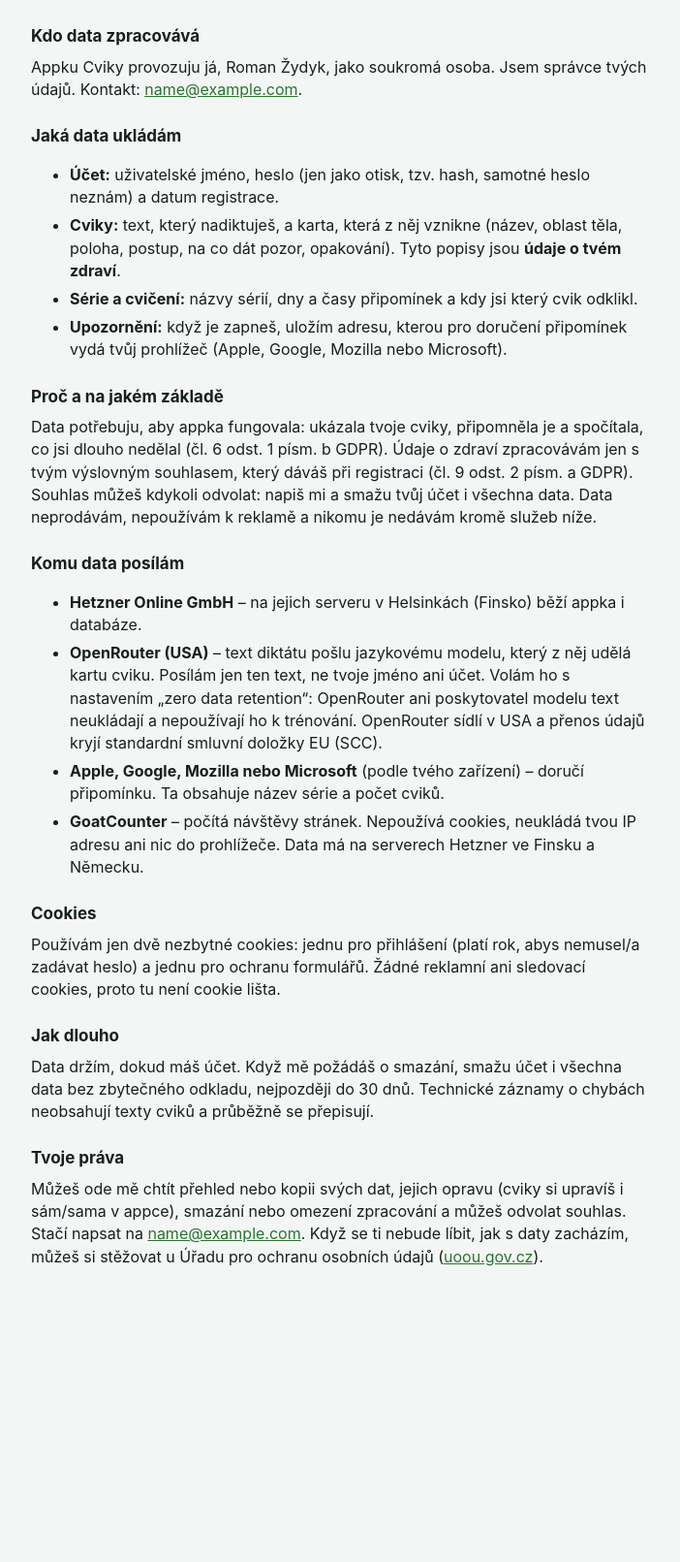
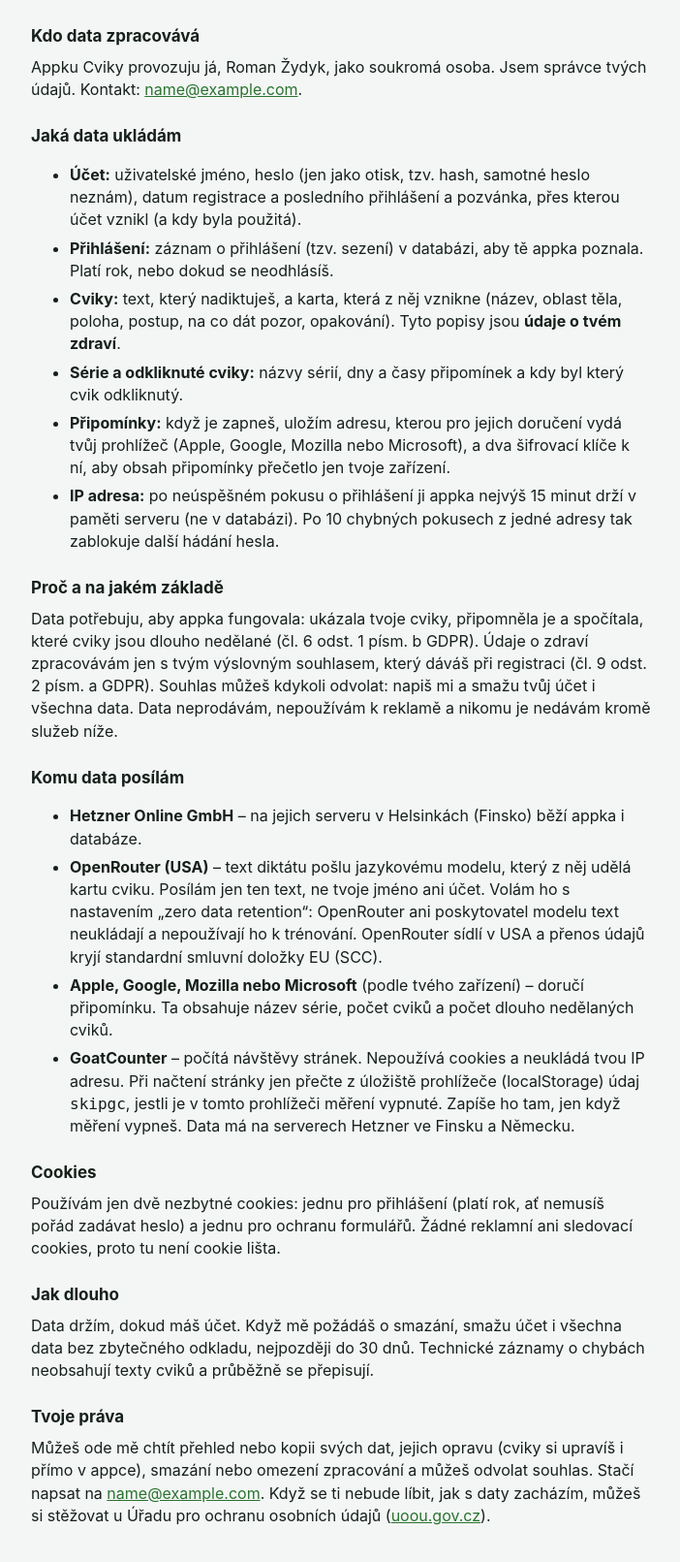
Before and after one commit to romanzdk/fyzio-cviky, a Django app: template cviky/templates/cviky/privacy.html in a window 1280 px wide. Shown: the part 150-1761 px from the top of the page at 97% size, without its empty margins (288-990 px from the left). Before the commit the page ends 1456 px from the top, so only its background shows below. Run offline with Django 5.2, Linux system fonts and the light colour scheme; the template is opened without the code that fills it: most values are stand-ins (such as "Sample title", 1, 10 or a date in 2020); some libraries are stand-ins or nearby versions.

Commit message:
docs(privacy): match the page to the code; AI note on exercise card (#20)

```diff
--- a/cviky/templates/cviky/exercise_detail.html
+++ b/cviky/templates/cviky/exercise_detail.html
@@ -6,6 +6,7 @@
 {% block content %}
 <p class="eyebrow"><a href="{% url 'exercise_list' %}">‹ Cviky</a></p>
 <h1>{{ exercise.title }}</h1>
+{% if exercise.original_text %}<p class="hint">Kartu z diktátu sestavila umělá inteligence (jazykový model). Může v ní být chyba, zkontroluj ji.</p>{% endif %}
 
 {% if exercise.area or exercise.position %}
 <div class="figures">
--- a/cviky/templates/cviky/privacy.html
+++ b/cviky/templates/cviky/privacy.html
@@ -13,30 +13,32 @@
 
 <h2>Jaká data ukládám</h2>
 <ul>
-  <li><strong>Účet:</strong> uživatelské jméno, heslo (jen jako otisk, tzv. hash, samotné heslo neznám) a datum registrace.</li>
+  <li><strong>Účet:</strong> uživatelské jméno, heslo (jen jako otisk, tzv. hash, samotné heslo neznám), datum registrace a posledního přihlášení a pozvánka, přes kterou účet vznikl (a kdy byla použitá).</li>
+  <li><strong>Přihlášení:</strong> záznam o přihlášení (tzv. sezení) v databázi, aby tě appka poznala. Platí rok, nebo dokud se neodhlásíš.</li>
   <li><strong>Cviky:</strong> text, který nadiktuješ, a karta, která z něj vznikne (název, oblast těla, poloha, postup, na co dát pozor, opakování). Tyto popisy jsou <strong>údaje o tvém zdraví</strong>.</li>
-  <li><strong>Série a cvičení:</strong> názvy sérií, dny a časy připomínek a kdy jsi který cvik odklikl.</li>
-  <li><strong>Upozornění:</strong> když je zapneš, uložím adresu, kterou pro doručení připomínek vydá tvůj prohlížeč (Apple, Google, Mozilla nebo Microsoft).</li>
+  <li><strong>Série a odkliknuté cviky:</strong> názvy sérií, dny a časy připomínek a kdy byl který cvik odkliknutý.</li>
+  <li><strong>Připomínky:</strong> když je zapneš, uložím adresu, kterou pro jejich doručení vydá tvůj prohlížeč (Apple, Google, Mozilla nebo Microsoft), a dva šifrovací klíče k ní, aby obsah připomínky přečetlo jen tvoje zařízení.</li>
+  <li><strong>IP adresa:</strong> po neúspěšném pokusu o přihlášení ji appka nejvýš 15 minut drží v paměti serveru (ne v databázi). Po 10 chybných pokusech z jedné adresy tak zablokuje další hádání hesla.</li>
 </ul>
 
 <h2>Proč a na jakém základě</h2>
-<p>Data potřebuju, aby appka fungovala: ukázala tvoje cviky, připomněla je a spočítala, co jsi dlouho nedělal (čl. 6 odst. 1 písm. b GDPR). Údaje o zdraví zpracovávám jen s tvým výslovným souhlasem, který dáváš při registraci (čl. 9 odst. 2 písm. a GDPR). Souhlas můžeš kdykoli odvolat: napiš mi a smažu tvůj účet i všechna data. Data neprodávám, nepoužívám k reklamě a nikomu je nedávám kromě služeb níže.</p>
+<p>Data potřebuju, aby appka fungovala: ukázala tvoje cviky, připomněla je a spočítala, které cviky jsou dlouho nedělané (čl. 6 odst. 1 písm. b GDPR). Údaje o zdraví zpracovávám jen s tvým výslovným souhlasem, který dáváš při registraci (čl. 9 odst. 2 písm. a GDPR). Souhlas můžeš kdykoli odvolat: napiš mi a smažu tvůj účet i všechna data. Data neprodávám, nepoužívám k reklamě a nikomu je nedávám kromě služeb níže.</p>
 
 <h2>Komu data posílám</h2>
 <ul>
   <li><strong>Hetzner Online GmbH</strong> – na jejich serveru v Helsinkách (Finsko) běží appka i databáze.</li>
   <li><strong>OpenRouter (USA)</strong> – text diktátu pošlu jazykovému modelu, který z něj udělá kartu cviku. Posílám jen ten text, ne tvoje jméno ani účet. Volám ho s nastavením „zero data retention“: OpenRouter ani poskytovatel modelu text neukládají a nepoužívají ho k trénování. OpenRouter sídlí v USA a přenos údajů kryjí standardní smluvní doložky EU (SCC).</li>
-  <li><strong>Apple, Google, Mozilla nebo Microsoft</strong> (podle tvého zařízení) – doručí připomínku. Ta obsahuje název série a počet cviků.</li>
-  <li><strong>GoatCounter</strong> – počítá návštěvy stránek. Nepoužívá cookies, neukládá tvou IP adresu ani nic do prohlížeče. Data má na serverech Hetzner ve Finsku a Německu.</li>
+  <li><strong>Apple, Google, Mozilla nebo Microsoft</strong> (podle tvého zařízení) – doručí připomínku. Ta obsahuje název série, počet cviků a počet dlouho nedělaných cviků.</li>
+  <li><strong>GoatCounter</strong> – počítá návštěvy stránek. Nepoužívá cookies a neukládá tvou IP adresu. Při načtení stránky jen přečte z úložiště prohlížeče (localStorage) údaj <code>skipgc</code>, jestli je v tomto prohlížeči měření vypnuté. Zapíše ho tam, jen když měření vypneš. Data má na serverech Hetzner ve Finsku a Německu.</li>
 </ul>
 
 <h2>Cookies</h2>
-<p>Používám jen dvě nezbytné cookies: jednu pro přihlášení (platí rok, abys nemusel/a zadávat heslo) a jednu pro ochranu formulářů. Žádné reklamní ani sledovací cookies, proto tu není cookie lišta.</p>
+<p>Používám jen dvě nezbytné cookies: jednu pro přihlášení (platí rok, ať nemusíš pořád zadávat heslo) a jednu pro ochranu formulářů. Žádné reklamní ani sledovací cookies, proto tu není cookie lišta.</p>
 
 <h2>Jak dlouho</h2>
 <p>Data držím, dokud máš účet. Když mě požádáš o smazání, smažu účet i všechna data bez zbytečného odkladu, nejpozději do 30 dnů. Technické záznamy o chybách neobsahují texty cviků a průběžně se přepisují.</p>
 
 <h2>Tvoje práva</h2>
-<p>Můžeš ode mě chtít přehled nebo kopii svých dat, jejich opravu (cviky si upravíš i sám/sama v appce), smazání nebo omezení zpracování a můžeš odvolat souhlas. Stačí napsat na <a href="{{ mailto }}">{{ email }}</a>. Když se ti nebude líbit, jak s daty zacházím, můžeš si stěžovat u Úřadu pro ochranu osobních údajů (<a href="https://uoou.gov.cz" rel="noopener">uoou.gov.cz</a>).</p>
+<p>Můžeš ode mě chtít přehled nebo kopii svých dat, jejich opravu (cviky si upravíš i přímo v appce), smazání nebo omezení zpracování a můžeš odvolat souhlas. Stačí napsat na <a href="{{ mailto }}">{{ email }}</a>. Když se ti nebude líbit, jak s daty zacházím, můžeš si stěžovat u Úřadu pro ochranu osobních údajů (<a href="https://uoou.gov.cz" rel="noopener">uoou.gov.cz</a>).</p>
 </article>
 {% endblock %}
```
Also changed, not shown: tests/test_exercises.py (+1 -0 lines), tests/test_landing.py (+8 -0 lines).
